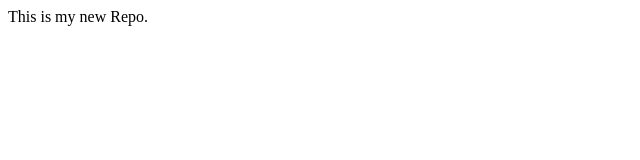
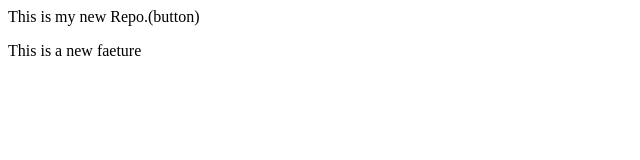
Before and after one commit to adityamishra5050/local_repo, a plain HTML site: page index.html in a window 1280 px wide. Shown: the whole page, without its empty margins (0-640 px from the left). Drawn offline with Linux system fonts and the light colour scheme.

Commit message:
Added new feature and button

```diff
--- a/index.html
+++ b/index.html
@@ -1 +1,2 @@
-<p>This is my new Repo.</p>
+<p>This is my new Repo.(button)</p>
+<p>This is a new faeture</p>
```
